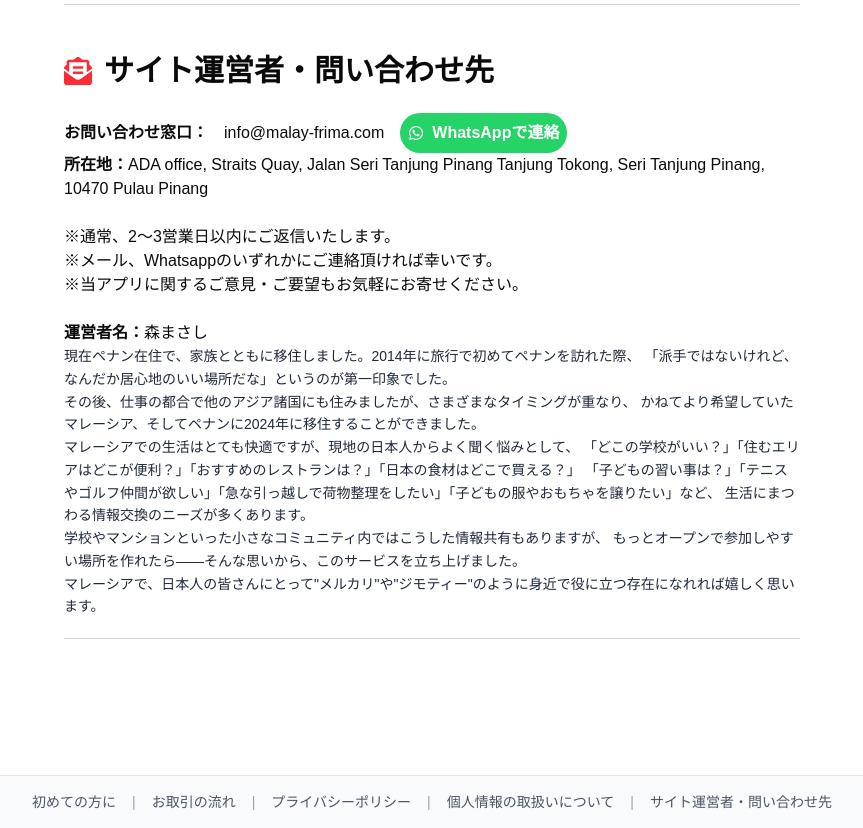
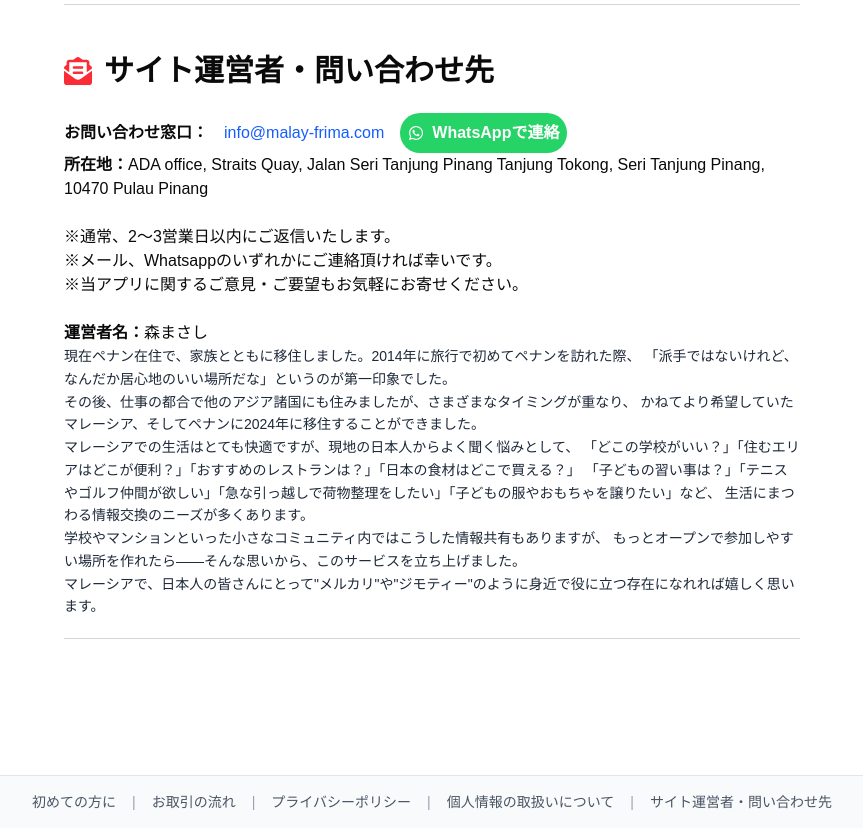
Before and after one commit to mory5123/malay-frima, a Next.js app: page /about in a window 1280 px wide. Shown: the part 3080-3908 px from the top of the page, without its empty margins (208-1071 px from the left). Built offline with nearby package versions, Linux system fonts and the light colour scheme; no server answers; a web font is replaced by a local one.

Commit message:
fix: lint error

```diff
--- a/app/(main)/about/page.tsx
+++ b/app/(main)/about/page.tsx
@@ -254,8 +254,13 @@ export default function About() {
                 </div>
                 <div className="space-y-0">
             <p className="flex items-center gap-4 flex-wrap">
-                <strong>お問い合わせ窓口：</strong>
-                <span>info@malay-frima.com</span>
+            <strong>お問い合わせ窓口：</strong>
+                <a
+                    href="mailto:info@malay-frima.com"
+                    className="text-blue-600 hover:underline"
+                >
+                    info@malay-frima.com
+                </a>
                 <a
                 href="https://wa.me/60179397130"
                 target="_blank"
```
